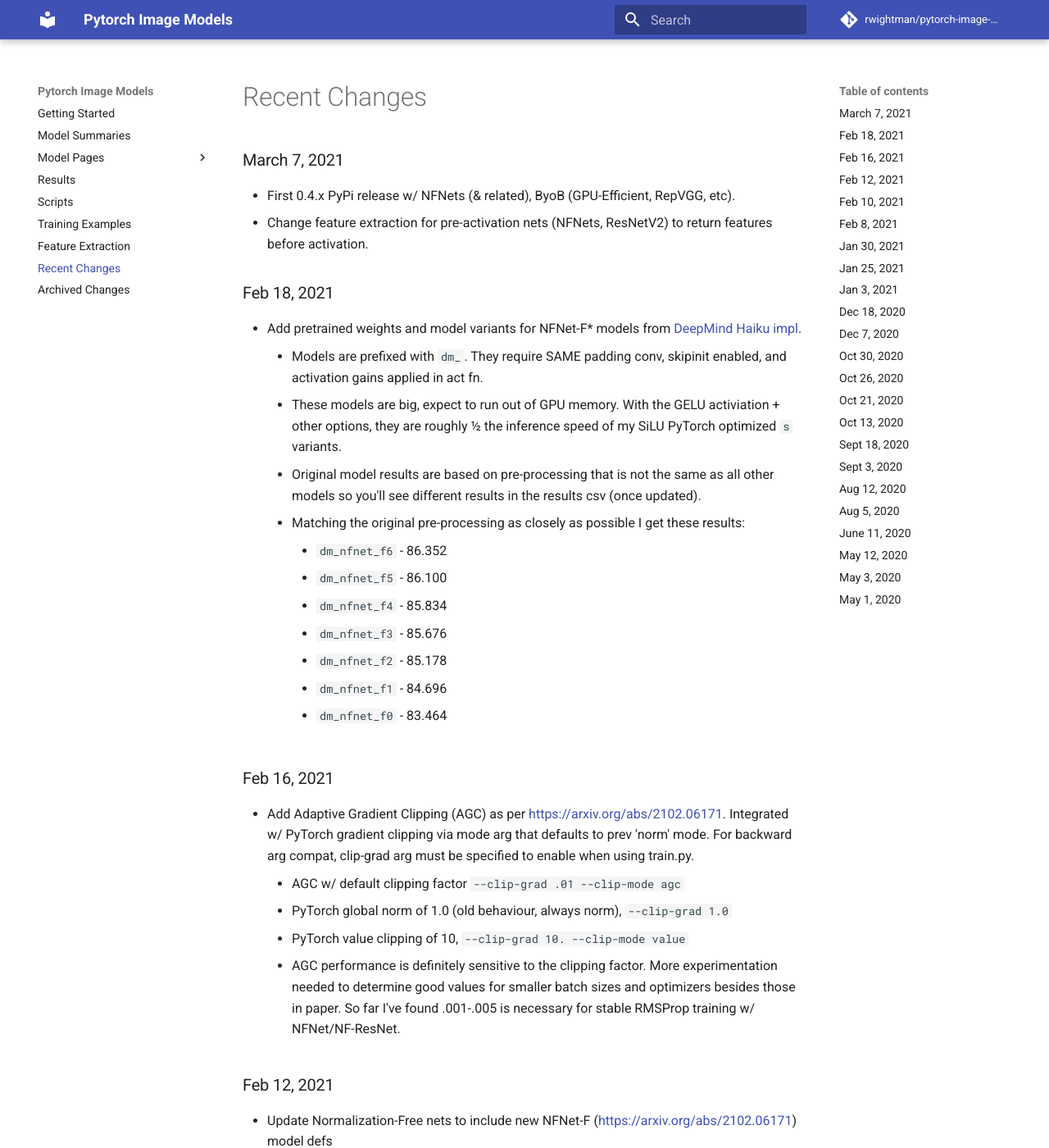
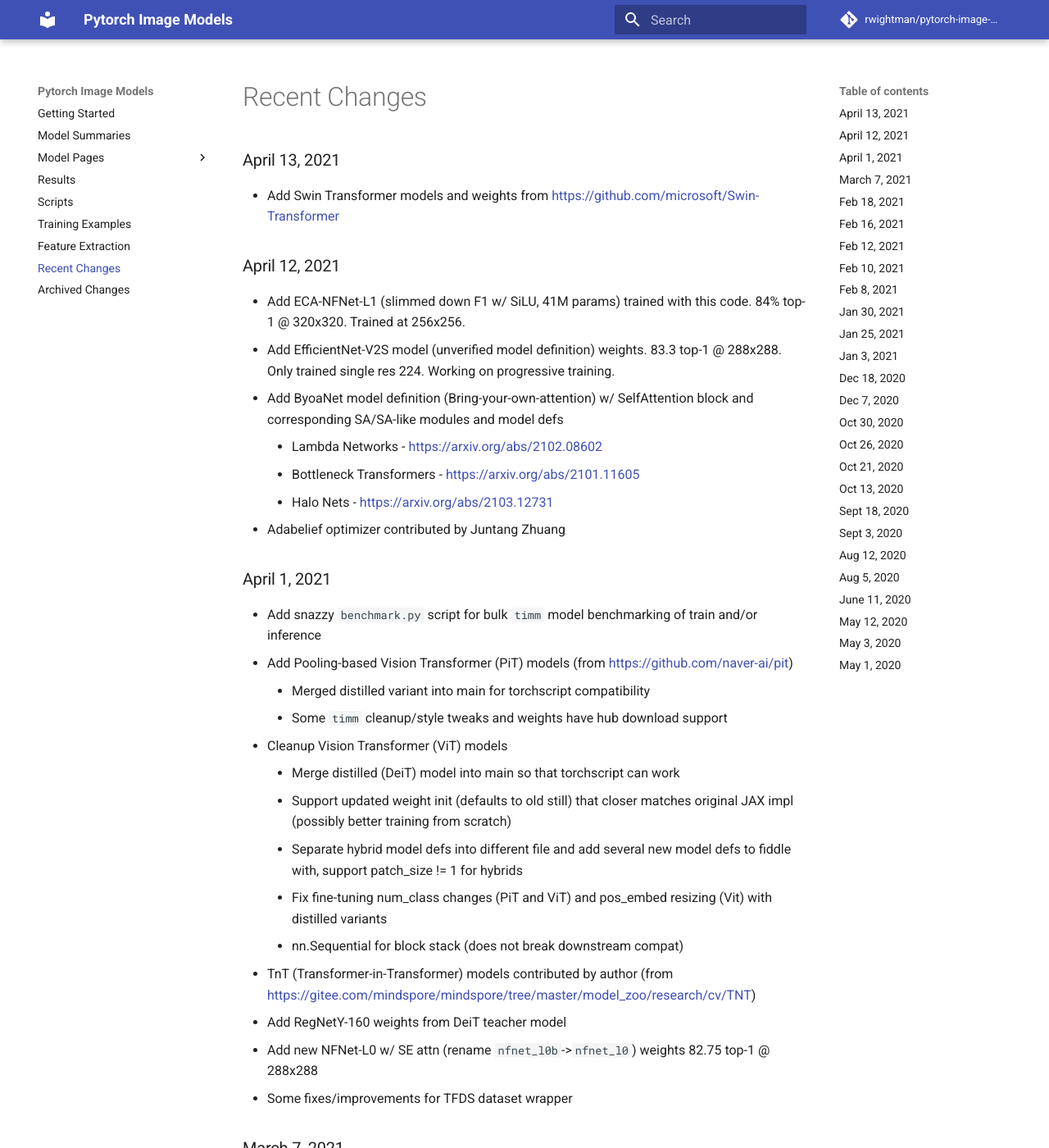
Before and after one commit to huggingface/pytorch-image-models, an MkDocs documentation site: the page built from docs/changes.md, in a window 1280 px wide and 1400 px high. Shown: the whole window at 82% size. Built offline with MkDocs 1.6.1 and Material for MkDocs 9.7.7, drawn with Linux system fonts in a browser that asks for light colours; comment, search, counter and statistics services are not loaded.

```diff
--- a/docs/changes.md
+++ b/docs/changes.md
@@ -1,4 +1,32 @@
 # Recent Changes
+
+### April 13, 2021
+* Add Swin Transformer models and weights from https://github.com/microsoft/Swin-Transformer
+
+### April 12, 2021
+* Add ECA-NFNet-L1 (slimmed down F1 w/ SiLU, 41M params) trained with this code. 84% top-1 @ 320x320. Trained at 256x256.
+* Add EfficientNet-V2S model (unverified model definition) weights. 83.3 top-1 @ 288x288. Only trained single res 224. Working on progressive training.
+* Add ByoaNet model definition (Bring-your-own-attention) w/ SelfAttention block and corresponding SA/SA-like modules and model defs
+  * Lambda Networks - https://arxiv.org/abs/2102.08602
+  * Bottleneck Transformers - https://arxiv.org/abs/2101.11605
+  * Halo Nets - https://arxiv.org/abs/2103.12731
+* Adabelief optimizer contributed by Juntang Zhuang
+
+### April 1, 2021
+* Add snazzy `benchmark.py` script for bulk `timm` model benchmarking of train and/or inference
+* Add Pooling-based Vision Transformer (PiT) models (from https://github.com/naver-ai/pit)
+  * Merged distilled variant into main for torchscript compatibility
+  * Some `timm` cleanup/style tweaks and weights have hub download support
+* Cleanup Vision Transformer (ViT) models
+  * Merge distilled (DeiT) model into main so that torchscript can work
+  * Support updated weight init (defaults to old still) that closer matches original JAX impl (possibly better training from scratch)
+  * Separate hybrid model defs into different file and add several new model defs to fiddle with, support patch_size != 1 for hybrids
+  * Fix fine-tuning num_class changes (PiT and ViT) and pos_embed resizing (Vit) with distilled variants
+  * nn.Sequential for block stack (does not break downstream compat)
+* TnT (Transformer-in-Transformer) models contributed by author (from https://gitee.com/mindspore/mindspore/tree/master/model_zoo/research/cv/TNT)
+* Add RegNetY-160 weights from DeiT teacher model
+* Add new NFNet-L0 w/ SE attn (rename `nfnet_l0b`->`nfnet_l0`) weights 82.75 top-1 @ 288x288
+* Some fixes/improvements for TFDS dataset wrapper
 
 ### March 7, 2021
 * First 0.4.x PyPi release w/ NFNets (& related), ByoB (GPU-Efficient, RepVGG, etc).
```
Also changed, not shown: README.md (+7 -11 lines), docs/archived_changes.md (+11 -0 lines), 1 other file.
